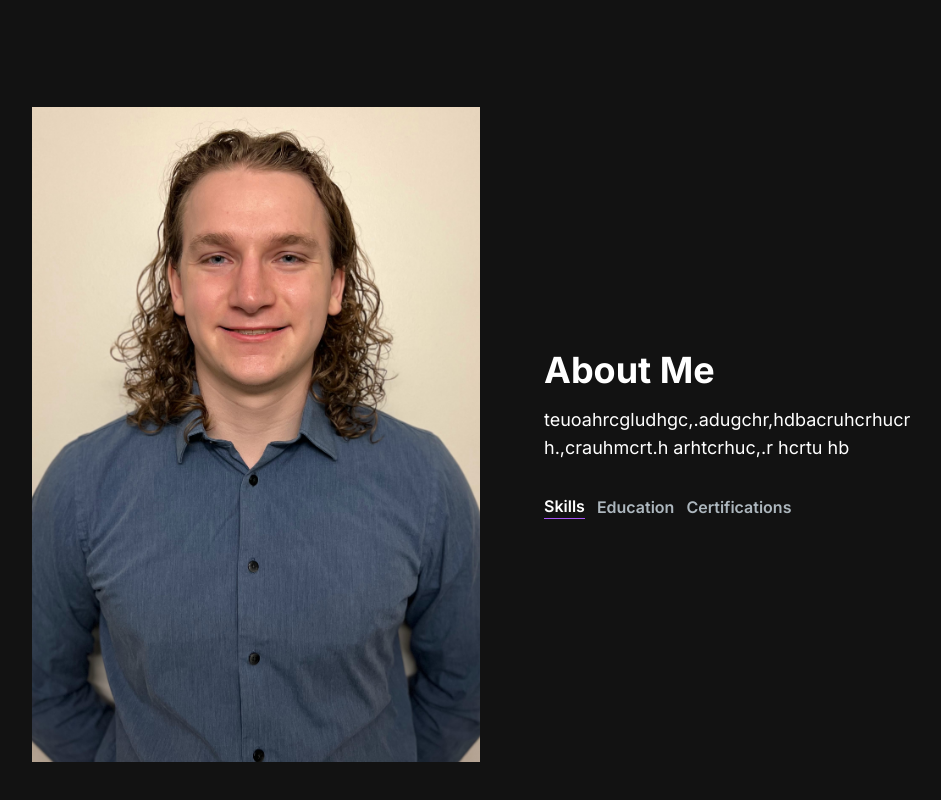
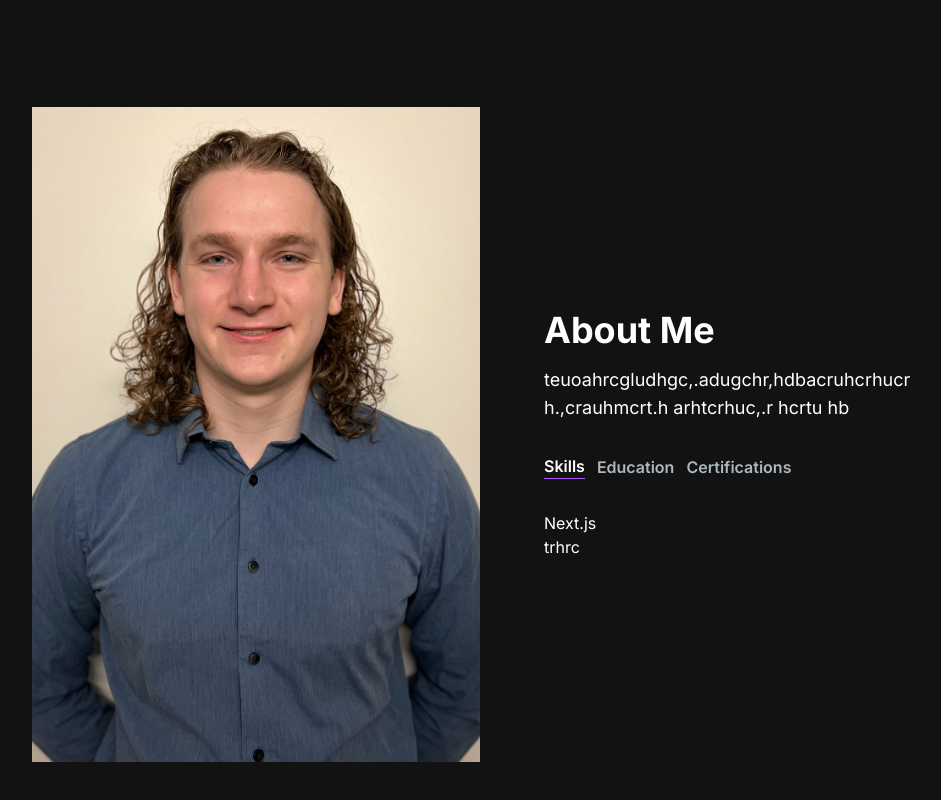
Before and after one commit to IcebergLettuc3/lettucehubnext, a Next.js app: page / in a window 1280 px wide. Shown: the part 685-1485 px from the top of the page, without its empty margins (128-1069 px from the left). Built offline with nearby package versions, Linux system fonts and the light colour scheme.

Commit message:
adding content to about tabs

```diff
--- a/src/app/components/AboutSection.jsx
+++ b/src/app/components/AboutSection.jsx
@@ -2,6 +2,41 @@
 import React, {useTransition, useState, startTransition} from 'react'
 import Image from 'next/image'
 import TabButton from './TabButton';
+import { title } from 'process';
+import { Content } from 'next/font/google';
+
+const TAB_DATA = [
+  {
+    title: "Skills",
+    id: "skills",
+    content: (
+      <ul>
+        <li>Next.js</li>
+        <li>trhrc</li>
+      </ul>
+    )
+  },
+  {
+    title: "Education",
+    id: "education",
+    content: (
+      <ul>
+        <li>Next.js</li>
+        <li>aoeuoe</li>
+      </ul>
+    )
+  },
+  {
+    title: "Certifications",
+    id: "certifications",
+    content: (
+      <ul>
+        <li>Next.js</li>
+        <li>iaae</li>
+      </ul>
+    )
+  },
+]
 
 function AboutSection() {
   const [tab, setTab] = useState("skills");
@@ -46,6 +81,7 @@ function AboutSection() {
                     Certifications
                   </TabButton>
                 </div>
+                <div className='mt-8'>{TAB_DATA.find((t) => t.id === tab).content}</div>
             </div>
         </div>
     </section>
```
